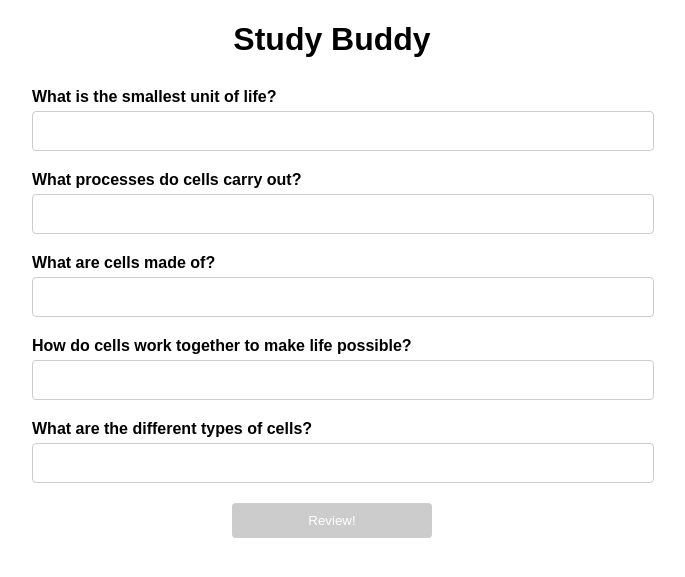
After one commit to rohitn01/CalHacksAI2023, a Flask app: page /generate-questions/1 in a window 1280 px wide. The commit adds this page. Shown: the top 577 px of the page, without its empty margins (308-993 px from the left). Run offline with Flask 3, Linux system fonts and the light colour scheme.

Commit message:
Sumedh localc hcanges

```diff
--- a/server.py
+++ b/server.py
@@ -8,7 +8,7 @@ import json
 
 
 # CHANGE WHEN PRESENTING FOR UPLOAD FOLDER
-UPLOAD_FOLDER = 'C:\Users\cools\CalHacksAI2023/pdf_uploads'
+UPLOAD_FOLDER = str(os.getcwd()) + '/pdf_uploads'
 ALLOWED_EXTENSIONS = {'pdf'}
 NUM_QUESTIONS_ASKED = 5
 
@@ -33,17 +33,21 @@ def allowed_file(filename):
     return '.' in filename and \
            filename.rsplit('.', 1)[1].lower() in ALLOWED_EXTENSIONS
 
+@app.route('/homehandler', methods=['GET', 'POST'])
+def home_handler():
+    return redirect(url_for('test', request=request))
+
 @app.route('/generate-reviews', methods=['GET', 'POST'])
 def handle_human_answers():
        questions = request.form['questions']
        answers = request.form['answers']
 
-       answers = escape(request.form['user_message'])
        gpt_chat = get_answer(questions, answers)
        response_json = chatGPT(gpt_chat)
        print("afhbjafja", response_json)
        response = json.loads(response_json)
        return response
+       #redirect(url_for('home_handler', request=response))
 
        '''
        gpt_quiz_feedback = response["answers"]
@@ -51,21 +55,35 @@ def handle_human_answers():
        prompt_response = "Provide feedback"
        '''
 
-@app.route('/generate-questions', methods=['GET', 'POST'])
-def home_handler():
+@app.route('/generate-questions/<request>', methods=['POST', 'GET'])
+def test(request):
+    print("Workig sg")
+    ex = [
+    "What is the smallest unit of life?",
+    "What processes do cells carry out?",
+    "What are cells made of?",
+    "How do cells work together to make life possible?",
+    "What are the different types of cells?"
+  ]
+    return render_template("ask-users.html", questions=ex)
+
+'''
+@app.route('/generate-questions/<request>', methods=['GET', 'POST'])
+def generate_questions(request):
     global user_topic
     global user_class
     global NUM_QUESTIONS_ASKED
     global R
     global Q
     if request.method == 'POST':
-        user_topic = request.files['topic']
+        user_topic = request.form['topic']
 
         if 'file' not in request.files:
             flash('No file part')
             return redirect(request.url)
 
         file = request.files['file']
+
         if file.filename == '':
             flash('No selected file')
             return redirect(request.url)
@@ -76,27 +94,19 @@ def home_handler():
             #return redirect(url_for('download_file', name=filename))
 
 
-        '''
-        Embedding logic with FeatureForm must be connected
-        '''
+
+        #Embedding logic with FeatureForm must be connected
+
         user_class = "Default Class"
 
         Q, R = get_question(user_class, user_topic, NUM_QUESTIONS_ASKED)
         response_json = chatGPT(Q + R)
         print(response_json)
         response = json.loads(response_json)
-        return response
+        questions = response["questions"]
+        return render_template('ask-users.html', questions=questions)
+'''
 
-
-        return '''
-    <!doctype html>
-    <title>Upload new File</title>
-    <h1>Upload new File</h1>
-    <form method=post enctype=multipart/form-data>
-      <input type=file name=file>
-      <input type=submit value=Upload>
-    </form>
-    '''
 
 '''
 @app.route('/get_response', methods=['POST'])
--- /dev/null
+++ b/templates/ask-users.html
@@ -0,0 +1,110 @@
+<!DOCTYPE html>
+<html>
+<head>
+  <title>Study Buddy</title>
+  <style>
+    /* Add your custom CSS styles here */
+    body {
+      font-family: Arial, sans-serif;
+      margin: 20px;
+    }
+    .container {
+      max-width: 600px;
+      margin: 0 auto;
+    }
+    h1 {
+      text-align: center;
+      margin-bottom: 30px;
+    }
+    .question {
+      margin-bottom: 20px;
+    }
+    .question-label {
+      font-weight: bold;
+    }
+    .answer-input {
+      width: 100%;
+      padding: 10px;
+      margin-top: 5px;
+      font-size: 16px;
+      border-radius: 4px;
+      border: 1px solid #ccc;
+    }
+    .submit-btn {
+      display: block;
+      width: 200px;
+      margin: 20px auto;
+      padding: 10px;
+      background-color: #4CAF50;
+      color: white;
+      border: none;
+      border-radius: 4px;
+      cursor: pointer;
+    }
+    .submit-btn:disabled {
+      background-color: #ccc;
+      cursor: not-allowed;
+    }
+  </style>
+</head>
+<body>
+  <div class="container">
+    <h1>Study Buddy</h1>
+    <form id="questionnaire-form">
+      {% for question in questions %}
+      <div class="question">
+        <label class="question-label">{{ question }}</label>
+        <input class="answer-input" type="text" name="answers[{{ question.id }}]">
+      </div>
+      {% endfor %}
+      <button class="submit-btn" type="submit" id="submit-btn" disabled>Review!</button>
+    </form>
+  </div>
+
+  <script>
+    // Add your custom JavaScript code here
+    const submitBtn = document.getElementById('submit-btn');
+
+    function validateForm() {
+      const answerInputs = document.querySelectorAll('.answer-input');
+      let allAnswered = true;
+      answerInputs.forEach(input => {
+        if (input.value.trim() === '') {
+          allAnswered = false;
+        }
+      });
+      submitBtn.disabled = !allAnswered;
+    }
+
+    function handleSubmit(event) {
+      event.preventDefault(); // Prevent the form from submitting normally
+
+      const formData = new FormData(event.target);
+
+      // Convert the FormData to JSON
+      const json = {};
+      for (const [key, value] of formData) {
+        json[key] = value;
+      }
+      const jsonData = JSON.stringify(json);
+
+      fetch('/generate-reviews', {
+        method: 'POST',
+        headers: {
+          'Content-Type': 'application/json'
+        },
+        body: jsonData
+      })
+        .then(response => {
+          // Handle the response
+        })
+        .catch(error => {
+          console.error('Error:', error);
+        });
+    }
+
+    submitBtn.addEventListener('click', handleSubmit);
+    document.addEventListener('input', validateForm);
+  </script>
+</body>
+</html>
--- a/templates/home.html
+++ b/templates/home.html
@@ -117,12 +117,13 @@
         formData.append("file", file);
         formData.append("topic", topic);
 
-        fetch("/home", {
+        fetch("/homehandler", {
             method: "POST",
             body: formData
         })
         .then(response => {
-            console.log("Response:", response)
+                console.log("Response:", response)
+
         })
         .catch(error => {
             console.error("Error:", error);
```
